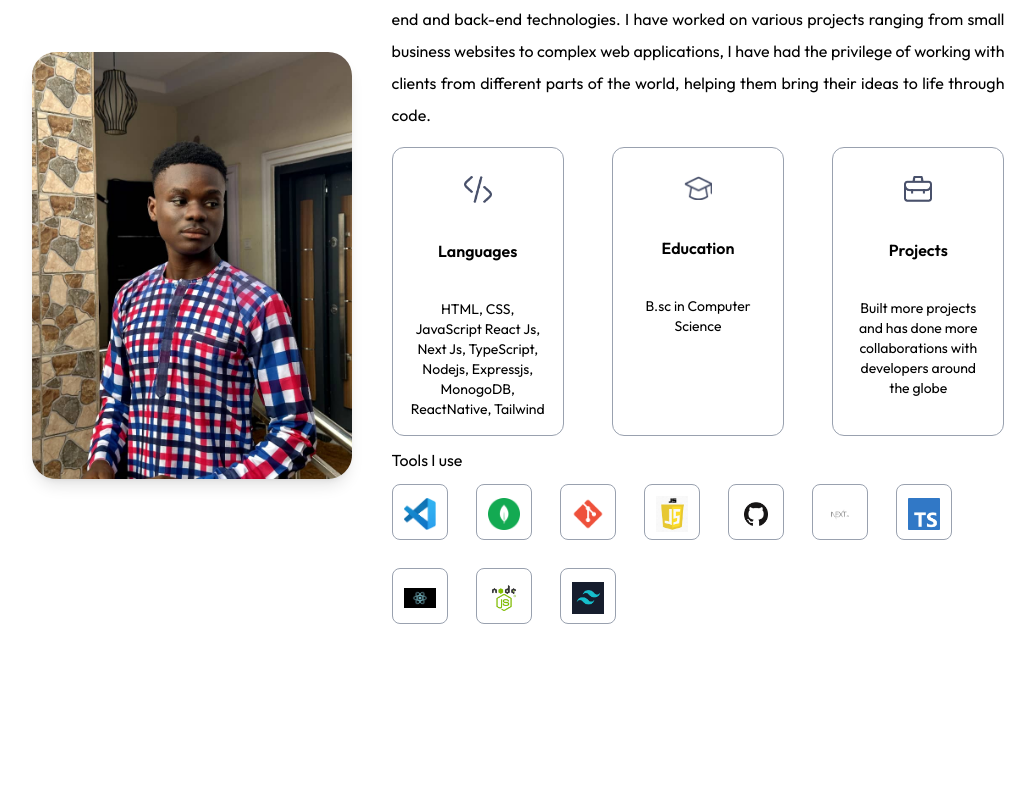
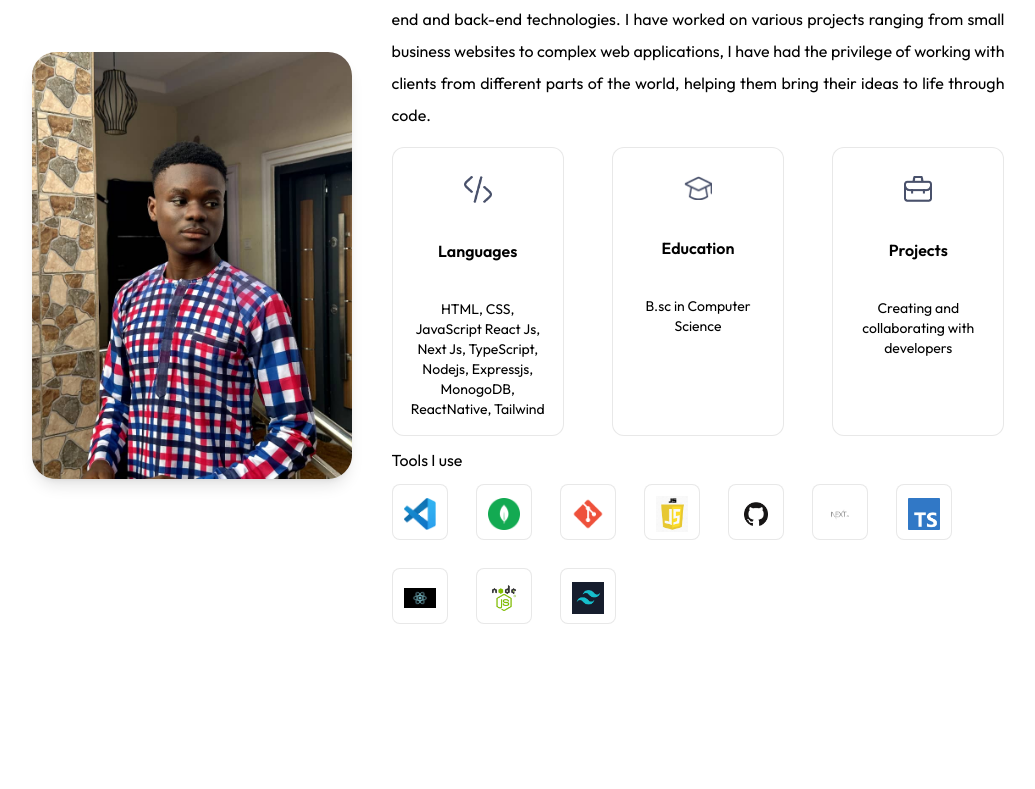
Before and after one commit to Vickyjohnson2004/Portfolio, a Next.js app: page / in a window 1280 px wide. Shown: the part 1065-1854 px from the top of the page, without its empty margins (122-1157 px from the left). Built offline with nearby package versions, Linux system fonts and the light colour scheme; a web font is replaced by a local one.

Commit message:
border effect added

```diff
--- a/app/globals.css
+++ b/app/globals.css
@@ -18,4 +18,5 @@
 * {
   color: black !important;
   background-color: white !important;
+  border-color: rgba(128, 128, 128, 0.179);
 }
--- a/assets/assets.js
+++ b/assets/assets.js
@@ -161,8 +161,7 @@ export const infoList = [
     icon: assets.project_icon,
     iconDark: assets.project_icon_dark,
     title: "Projects",
-    description:
-      "Built more projects and has done more collaborations with developers around the globe",
+    description: "Creating and collaborating with developers",
   },
 ];
 
```
